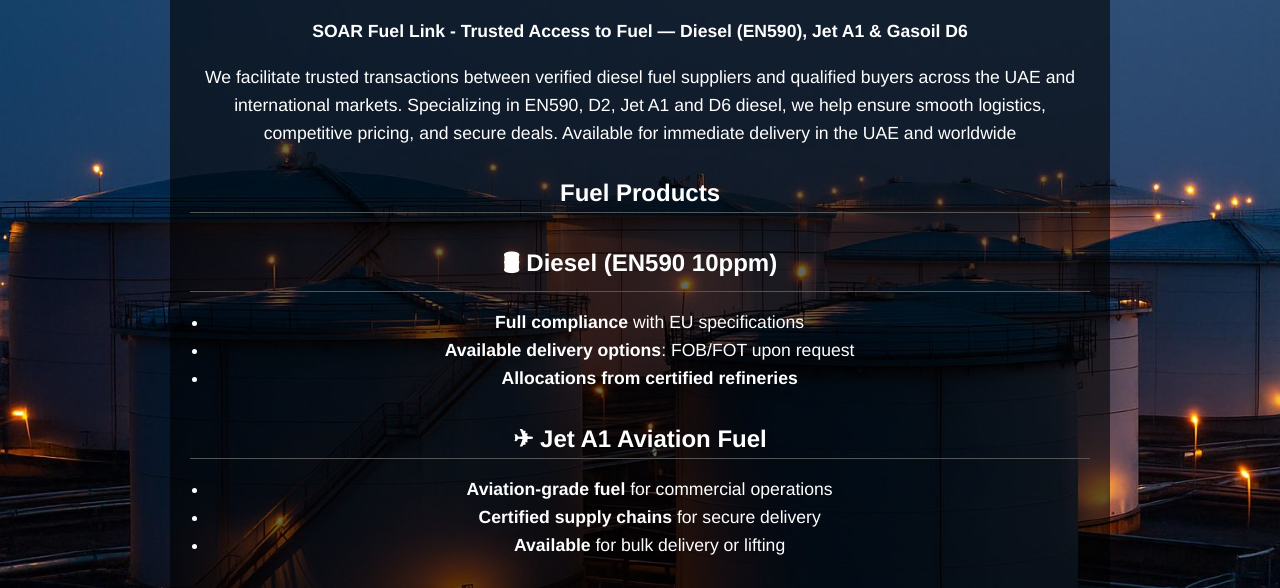
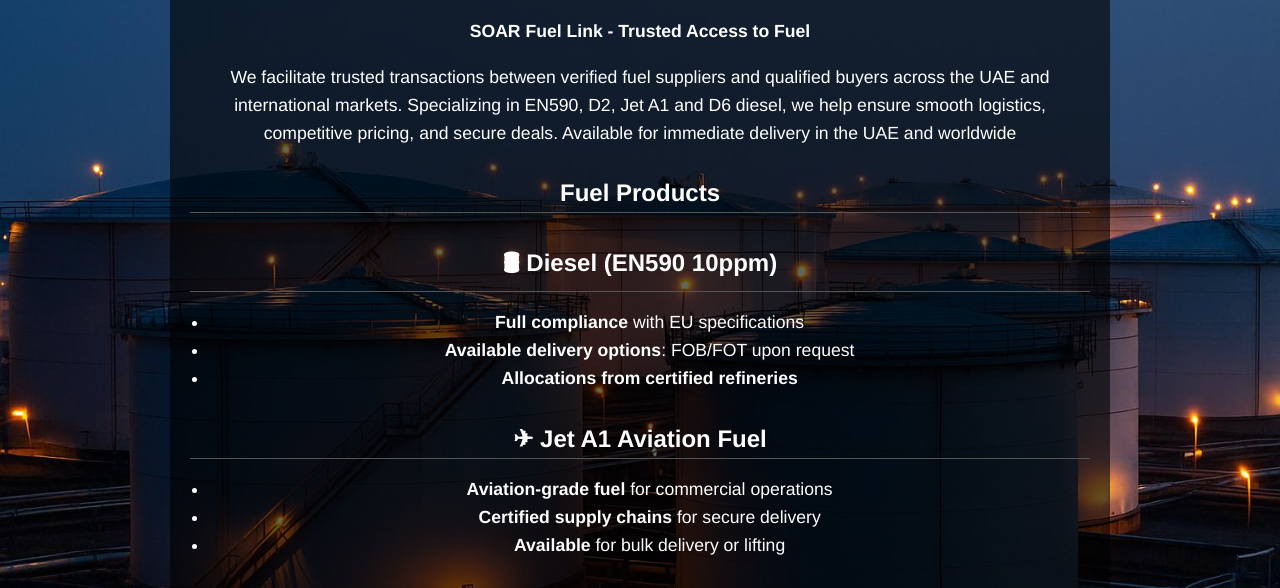
Before and after one commit to SOARintermediary/fuel-diesel-now, a plain HTML site: page index.html in a window 1280 px wide. Shown: the part 198-786 px from the top of the page. Drawn offline with Linux system fonts and the light colour scheme.

Commit message:
Update index.html

```diff
--- a/index.html
+++ b/index.html
@@ -96,8 +96,8 @@
       <img src="https://i.postimg.cc/BnYnnD57/Made-with-ins-Mind-SOAR.png" alt="Soar Fuel Link Logo">
     </div>
     <div>
-      <p><strong>SOAR Fuel Link - Trusted Access to Fuel — Diesel (EN590), Jet A1 & Gasoil D6</strong></p>
-      <p>We facilitate trusted transactions between verified diesel fuel suppliers and qualified buyers across the UAE and international markets. Specializing in EN590, D2, Jet A1 and D6 diesel, we help ensure smooth logistics, competitive pricing, and secure deals. Available for immediate delivery in the UAE and worldwide</p>
+      <p><strong>SOAR Fuel Link - Trusted Access to Fuel</strong></p>
+      <p>We facilitate trusted transactions between verified fuel suppliers and qualified buyers across the UAE and international markets. Specializing in EN590, D2, Jet A1 and D6 diesel, we help ensure smooth logistics, competitive pricing, and secure deals. Available for immediate delivery in the UAE and worldwide</p>
 
       <h2>Fuel Products</h2>
       <section>
@@ -144,7 +144,7 @@
       </ul>
 
       <h2>Get in Touch</h2>
-      <p>We only work with serious and verified buyers.<br>
+      <p>We only work with serious and verified buyers with proper procedures (ICPO, BCL e.t.c)</p>
       If you're ready to move forward, contact us to discuss current availability and documentation requirements.</p>
       <p>📩 <a href="mailto:info@soarbusinessgroup.com">info@soarbusinessgroup.com</a></p>
     </div>
```
